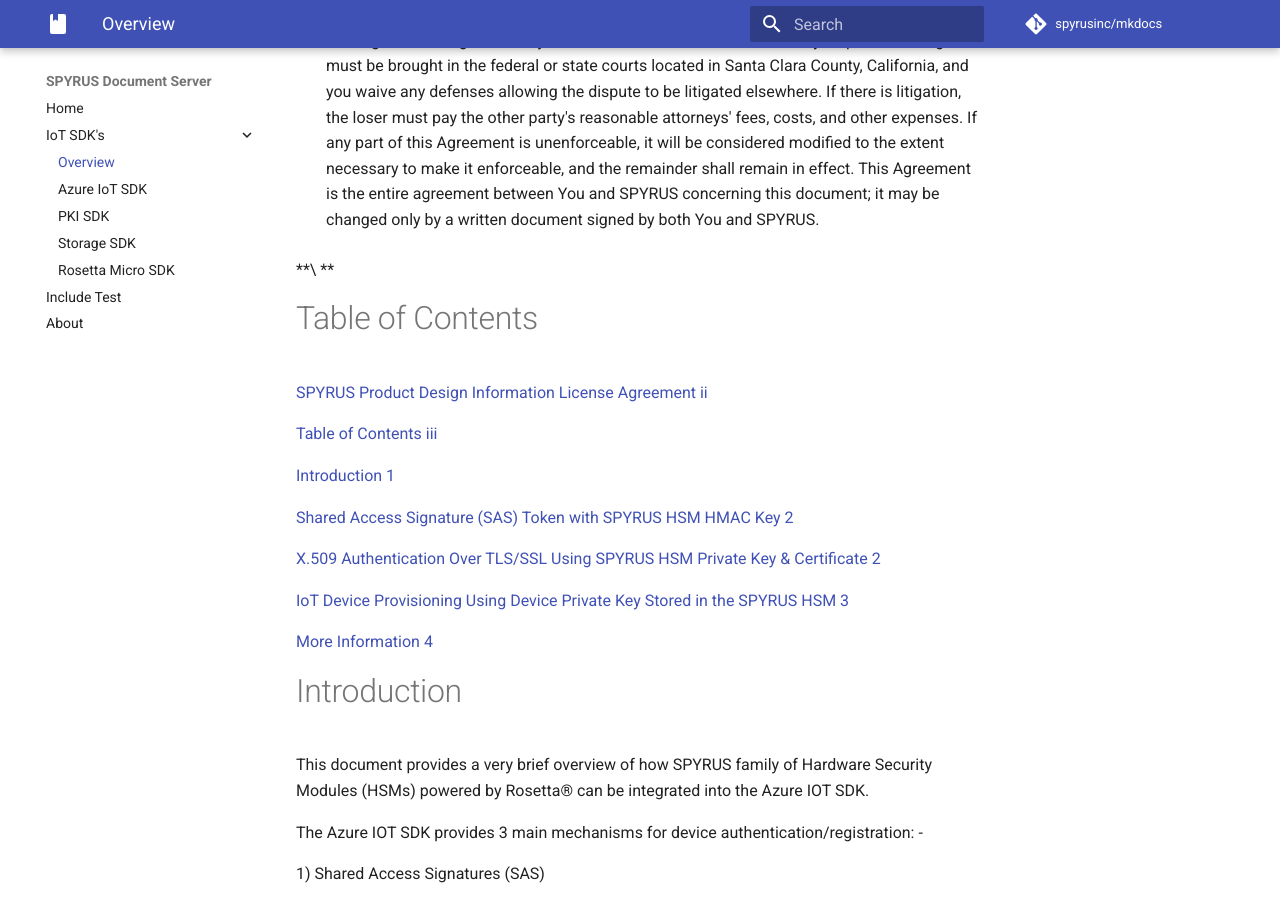
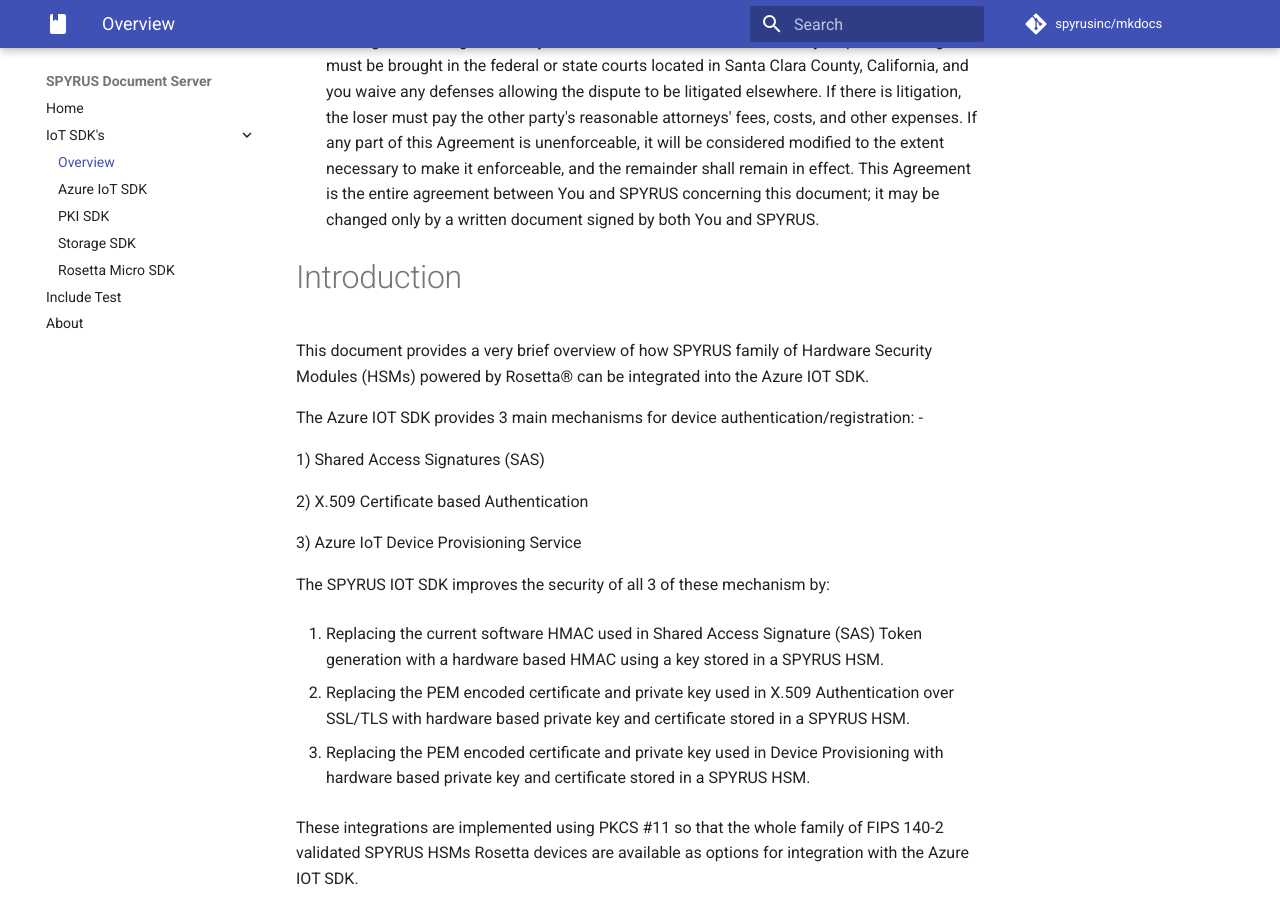
Before and after one commit to SPYRUSInc/mkdocs, an MkDocs documentation site: the page built from docs/iot_sdk/iot_overview.md, in a window 1280 px wide and 900 px high, scrolled down 1134 px. Built offline with MkDocs 1.6.1 and Material for MkDocs 9.7.7, drawn with Linux system fonts in a browser that asks for light colours; comment, search, counter and statistics services are not loaded; old or Windows-style settings are respelled for this version of MkDocs.

Commit message:
Update iot_overview.md

```diff
--- a/docs/iot_sdk/iot_overview.md
+++ b/docs/iot_sdk/iot_overview.md
@@ -1,10 +1,9 @@
 <p align="center">
-<img src="./iot_overview_images/media/image1.png" alt="drawing" width="500px"/>
-<img src="./iot_overview_images/media/image2.png" alt="drawing" width="500px"/>
+<img src="./iot_overview_images/media/image1.png" alt="drawing" width="400px"/>
+<img src="./iot_overview_images/media/image2.png" alt="drawing" width="400px"/>
 </p>
 
-SPYRUS Product Design Information License Agreement
-===================================================
+# SPYRUS Product Design Information License Agreement
 
 PLEASE READ THIS! This is a legal agreement between SPYRUS, Inc.
 ("SPYRUS") and the recipient of this document, whether an individual or
@@ -65,34 +64,8 @@
     and SPYRUS concerning this document; it may be changed only by a
     written document signed by both You and SPYRUS.
 
-**\
-**
 
-Table of Contents
-=================
-
-[SPYRUS Product Design Information License Agreement
-ii](#spyrus-product-design-information-license-agreement)
-
-[Table of Contents iii](#_Toc519176214)
-
-[Introduction 1](#introduction)
-
-[Shared Access Signature (SAS) Token with SPYRUS HSM HMAC Key
-2](#shared-access-signature-sas-token-with-spyrus-hsm-hmac-key)
-
-[X.509 Authentication Over TLS/SSL Using SPYRUS HSM Private Key &
-Certificate
-2](#x.509-authentication-over-tlsssl-using-spyrus-hsm-private-key-certificate)
-
-[IoT Device Provisioning Using Device Private Key Stored in the SPYRUS
-HSM
-3](#iot-device-provisioning-using-device-private-key-stored-in-the-spyrus-hsm)
-
-[More Information 4](#more-information)
-
-Introduction
-============
+# Introduction
 
 This document provides a very brief overview of how SPYRUS family of
 Hardware Security Modules (HSMs) powered by Rosetta® can be integrated
@@ -125,8 +98,7 @@
 family of FIPS 140-2 validated SPYRUS HSMs Rosetta devices are available
 as options for integration with the Azure IOT SDK.
 
-Shared Access Signature (SAS) Token with SPYRUS HSM HMAC Key
-============================================================
+# Shared Access Signature (SAS) Token with SPYRUS HSM HMAC Key
 
 The Azure IoT SDK uses a software based Base 64 encoded HMAC key to
 generate a SAS token. The SPYRUS IoT SDK enhancements accomplish this
@@ -165,8 +137,7 @@
 This makes authentication of your devices with Azure IoT using SAS
 Tokens a simple process while vastly improving security.
 
-X.509 Authentication Over TLS/SSL Using SPYRUS HSM Private Key & Certificate
-============================================================================
+# X.509 Authentication Over TLS/SSL Using SPYRUS HSM Private Key & Certificate
 
 The Azure IoT SDK when doing X.509 Authentication is using PEM encoded
 strings for the private key and certificate which are stored directly in
@@ -205,8 +176,7 @@
 This makes authentication of your devices with Azure IoT using X.509
 Authentication a simple process while vastly improving security.
 
-IoT Device Provisioning Using Device Private Key Stored in the SPYRUS HSM
-=========================================================================
+# IoT Device Provisioning Using Device Private Key Stored in the SPYRUS HSM
 
 The Azure IoT SDK when doing Device Provisioning using X.509
 Certificates is using PEM encoded strings for the private key and
@@ -248,8 +218,7 @@
 This makes provisioning of your SPYRUS HSM devices with the Device
 Provisioning Service easy, while also vastly improving security.
 
-More Information
-================
+# More Information
 
 For a more detailed explanation of any of these improvements to the
 Azure IoT SDK please consult the document "Integration of Rosetta into
```
